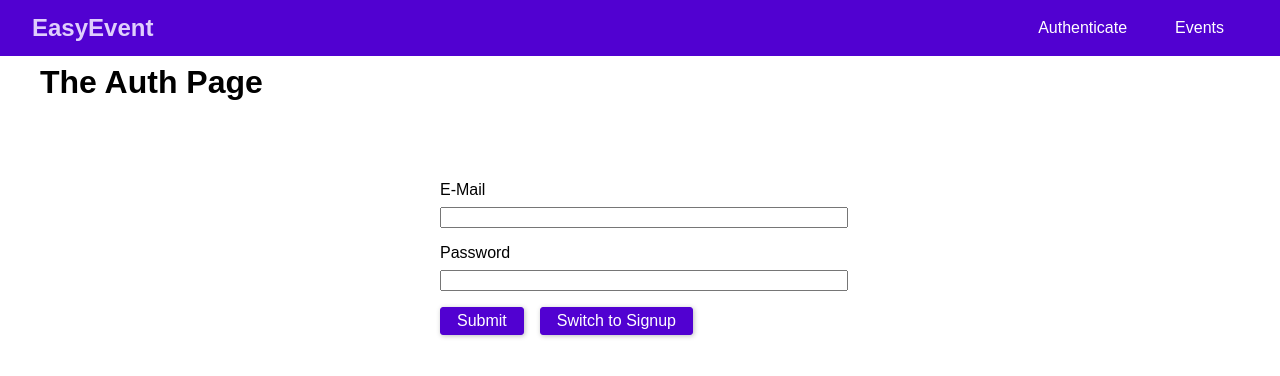
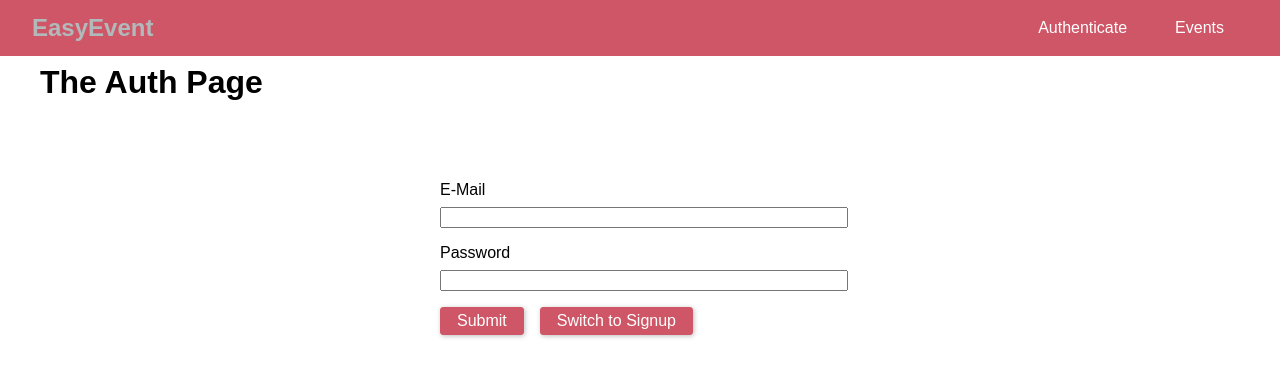
Before and after one commit to Tracyee/GrapgQLApp, a React app: page / in a window 1280 px wide. Shown: the top 376 px of the page. Built offline with nearby package versions, Linux system fonts and the light colour scheme.

Commit message:
style: change the theme color to red-gray-like

```diff
--- a/src/components/events/eventList/eventItem/eventItem.less
+++ b/src/components/events/eventList/eventItem/eventItem.less
@@ -4,12 +4,12 @@
   justify-content: space-between;
   margin: 1rem 0;
   padding: 1rem;
-  border: 1px solid #5101d1;
+  border: 1px solid #cf5666;
 }
 
 .events-list-item h1 {
   margin: 0;
-  color: #5101d1;
+  color: #cf5666;
   font-size: 1.5rem;
 }
 
--- a/src/components/modal/baseModal.less
+++ b/src/components/modal/baseModal.less
@@ -10,7 +10,7 @@
 .modal-header {
   padding: 1rem;
   color: white;
-  background: #5101d1;
+  background: #cf5666;
 }
 
 .modal-header h1 {
--- a/src/components/navigation/MainNavigation.less
+++ b/src/components/navigation/MainNavigation.less
@@ -9,12 +9,12 @@
   width: 100%;
   height: 3.5rem;
   padding: 0 2rem;
-  background: #5101d1;
+  background: #cf5666;
 }
 
 .main-navigation-logo h1 {
   margin: 0;
-  color: #dfcefc;
+  color: #b1b9bb;
   font-size: 1.5rem;
 }
 
@@ -52,7 +52,7 @@
 .main-navigation-items a.active,
 .main-navigation-items button:hover,
 .main-navigation-items button:active {
-  color: #5101d1;
+  color: #cf5666;
   background: #fff;
   border-radius: 5px;
 }
--- a/src/components/spinner/spinner.less
+++ b/src/components/spinner/spinner.less
@@ -19,7 +19,7 @@
   left: 32px;
   width: 32px;
   height: 32px;
-  background: #5101d1;
+  background: #cf5666;
   animation: lds-heart 1.2s infinite cubic-bezier(0.215, 0.61, 0.355, 1);
 }
 
@@ -29,7 +29,7 @@
   display: block;
   width: 32px;
   height: 32px;
-  background: #5101d1;
+  background: #cf5666;
   content: ' ';
 }
 
--- a/src/index.less
+++ b/src/index.less
@@ -25,8 +25,8 @@ body {
   padding: 0.25rem 1rem;
   color: white;
   font: inherit;
-  background: #5101d1;
-  border: 1px solid #5101d1;
+  background: #cf5666;
+  border: 1px solid #cf5666;
   border-radius: 3px;
   box-shadow: 1px 1px 5px rgb(0 0 0 / 26%);
   cursor: pointer;
@@ -36,6 +36,6 @@ body {
 .form-actions button:active,
 .btn:hover,
 .btn:active {
-  background: #6219d6;
-  border-color: #6219d6;
+  background: #9b9b9b;
+  border-color: #9b9b9b;
 }
--- a/src/pages/Auth.less
+++ b/src/pages/Auth.less
@@ -23,8 +23,8 @@
   padding: 0.25rem 1rem;
   color: white;
   font: inherit;
-  background: #5101d1;
-  border: 1px solid #5101d1;
+  background: #cf5666;
+  border: 1px solid #cf5666;
   border-radius: 3px;
   box-shadow: 1px 1px 5px rgb(0 0 0 / 26%);
   cursor: pointer;
--- a/src/pages/events.less
+++ b/src/pages/events.less
@@ -4,5 +4,5 @@
   margin: 2rem auto;
   padding: 1rem;
   text-align: center;
-  border: 1px solid #5101d1;
+  border: 1px solid #cf5666;
 }
```
